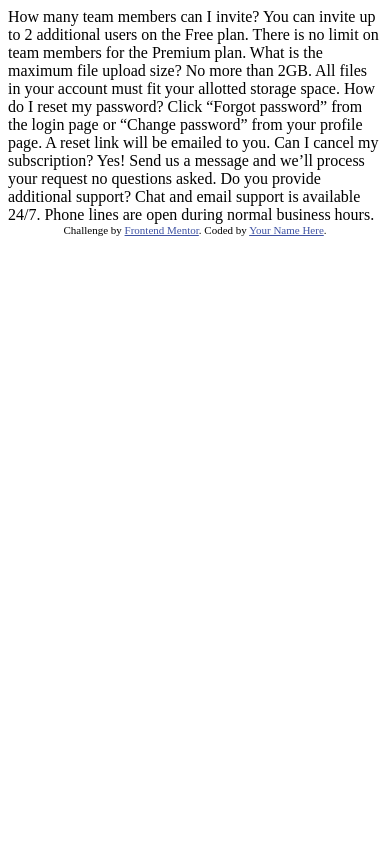
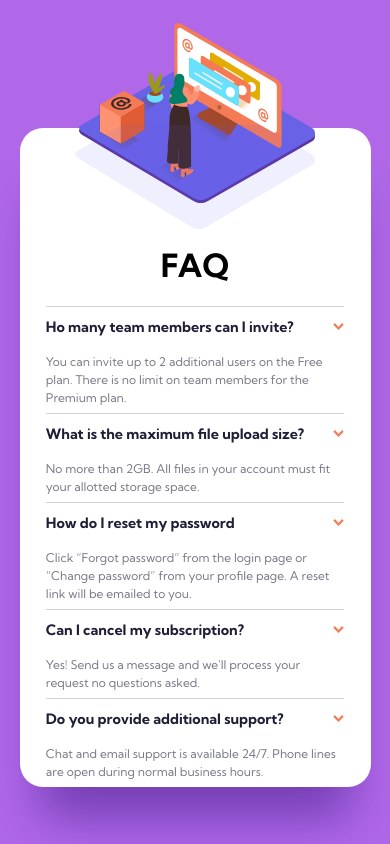
Before and after one commit to Leosonicx/faq-accordion-card, a plain HTML site: page index.html in a window 390 px wide. Drawn offline with Linux system fonts and the light colour scheme.

Commit message:
Fazendo o mobile first do projeto

```diff
--- /dev/null
+++ b/Estilização/Mobile-Style.css
@@ -0,0 +1,103 @@
+@import url('https://fonts.googleapis.com/css2?family=Kumbh+Sans:wght@400;700&display=swap');
+
+body {
+ padding: 0;
+ margin: 0;
+ box-sizing: border-box;
+ background-color: #B068E9;
+ position: relative;
+}
+
+main {
+  margin: auto;
+  margin-top: 13em;
+  margin-bottom: 3em;
+  max-width: 800px;
+  width: 90%;
+  background-color: #FFF;
+  box-shadow: 0px 50px 50px -20px rgba(53, 18, 122, 0.497159);
+  border-radius: 23px;
+}
+
+.ilustracao {
+  display: flex;
+  flex-direction: column;
+  justify-content: center;
+  align-items: center;
+  margin-top: -5em;
+  margin-left: -1em;
+}
+
+#sombra {
+  position: relative;
+  top: -95px;
+  margin-top: -5.5em;
+  margin-left: 1em;
+  width: 240px;
+}
+
+#caixa {
+  display: none;
+}
+
+.faq-secao {
+  display: flex;
+  flex-direction: column;
+  font-family: 'Kumbh Sans';
+  margin-top: -100px;
+}
+
+h1 {
+  display: block;
+  width: 100%;
+  text-align: center;
+}
+
+.faq-seta {
+  display: flex;
+  flex-direction: column;
+  width: 85%;
+  margin: auto;
+  border-top: 0.1px solid rgba(114, 94, 94, 0.3);
+}
+
+.faq-botao {
+  display: flex;
+  width: 100%;
+  flex-direction: row;
+  align-items: center;
+  z-index: 5;
+}
+
+h2 {
+  width: 100%;
+  font-size: 0.9rem;
+  line-height: 16px;
+  font-weight: 700;
+  color: #1E1F36;
+}
+
+img {
+  transform: 0.5s ease;
+  width: 4%;
+}
+
+#ilustra {
+  position: relative;
+  top: -105px;
+  width: 236.85px;
+  left: 10px;
+}
+
+.faq-resposta {
+  width: 100%;
+  font-size: 0.9rem;
+  color: #787887;
+  font-family: 'Kumbh Sans';
+  font-weight: 400;
+  font-size: 12px;
+  line-height: 18px;
+  transition: 1s ease;
+  margin: 0.5em;
+  margin-left: 0;
+}
--- a/index.html
+++ b/index.html
@@ -1,40 +1,75 @@
 <!DOCTYPE html>
-<html lang="en">
+<html lang="pt-br">
 <head>
   <meta charset="UTF-8">
-  <meta name="viewport" content="width=device-width, initial-scale=1.0"> <!-- displays site properly based on user's device -->
+  <meta http-equiv="X-UA-Compatible" content="IE=edge">
+  <meta name="viewport" content="width=device-width, initial-scale=1.0">
+  <link rel="shortcut icon" href="images/favicon-32x32.png" type="image/x-icon">
+  <link rel="stylesheet" href="Estilização/Mobile-Style.css">
+  <link rel="stylesheet" href="Estilização/Desktop-Style.css">
+  <title>FAQ Accordion Card</title>
+<body>
+  <main>
+    <div class="ilustracao">
+      <img id="ilustra" src="images/illustration-woman-online-mobile.svg" alt="Mulher online mobile">
+      <img id="sombra" src="images/bg-pattern-mobile.svg" alt="Mobile Pattern" />
+      <img id="caixa" src="images/illustration-box-desktop.svg" alt="Caixa">
+    </div>
 
-  <link rel="icon" type="image/png" sizes="32x32" href="./images/favicon-32x32.png">
-
-  <title>Frontend Mentor | FAQ Accordion Card</title>
-
-  <!-- Feel free to remove these styles or customise in your own stylesheet 👍 -->
-  <style>
-    .attribution { font-size: 11px; text-align: center; }
-    .attribution a { color: hsl(228, 45%, 44%); }
-  </style>
-</head>
-<body>
-  How many team members can I invite?
-  You can invite up to 2 additional users on the Free plan. There is no limit on
-  team members for the Premium plan.
-
-  What is the maximum file upload size?
-  No more than 2GB. All files in your account must fit your allotted storage space.
-
-  How do I reset my password?
-  Click “Forgot password” from the login page or “Change password” from your profile page.
-  A reset link will be emailed to you.
-
-  Can I cancel my subscription?
-  Yes! Send us a message and we’ll process your request no questions asked.
-
-  Do you provide additional support?
-  Chat and email support is available 24/7. Phone lines are open during normal business hours.
-
-  <div class="attribution">
-    Challenge by <a href="https://www.frontendmentor.io?ref=challenge" target="_blank">Frontend Mentor</a>.
-    Coded by <a href="#">Your Name Here</a>.
-  </div>
+    <div class="faq-secao">
+      <h1>FAQ</h1>
+      <div class="faq-seta">
+        <div class="faq-botao">
+          <h2 class="titulo">Ho many team members can I invite?</h2>
+          <img src="images/icon-arrow-down.svg" class="arrow" alt="Seta pra baixo" />
+        </div>
+        <p class="faq-resposta">
+          You can invite up to 2 additional users on the Free plan. There is
+          no limit on team members for the Premium plan.
+        </p>
+      </div>
+      <div class="faq-seta">
+        <div class="faq-botao">
+          <h2 class="titulo">What is the maximum file upload size?</h2>
+          <img src="images/icon-arrow-down.svg" class="arrow" alt="Seta pra baixo" />
+        </div>
+        <p class="faq-resposta">
+          No more than 2GB. All files in your account must fit your allotted
+          storage space.
+        </p>
+      </div>
+      <div class="faq-seta">
+        <div class="faq-botao">
+          <h2 class="titulo">How do I reset my password</h2>
+          <img src="images/icon-arrow-down.svg" class="arrow" alt="Seta pra baixo" />
+        </div>
+        <p class="faq-resposta">
+          Click “Forgot password” from the login page or “Change password”
+          from your profile page. A reset link will be emailed to you.
+        </p>
+      </div>
+      <div class="faq-seta">
+        <div class="faq-botao">
+          <h2 class="titulo">Can I cancel my subscription?</h2>
+          <img src="images/icon-arrow-down.svg" class="arrow" alt="Seta pra baixo" />
+        </div>
+        <p class="faq-resposta">
+          Yes! Send us a message and we'll process your request no questions
+          asked.
+        </p>
+      </div>
+      <div class="faq-seta">
+        <div class="faq-botao">
+          <h2 class="titulo">Do you provide additional support?</h2>
+          <img src="images/icon-arrow-down.svg" class="arrow" alt="Seta pra baixo" />
+        </div>
+        <p class="faq-resposta">
+          Chat and email support is available 24/7. Phone lines are open
+          during normal business hours.
+        </p>
+      </div>
+    </div>
+  </main>
+  <script src="./js/index.js"></script>
 </body>
 </html>
```
Also changed, not shown: Estilização/Desktop-Style.css (added), 3 other files.
